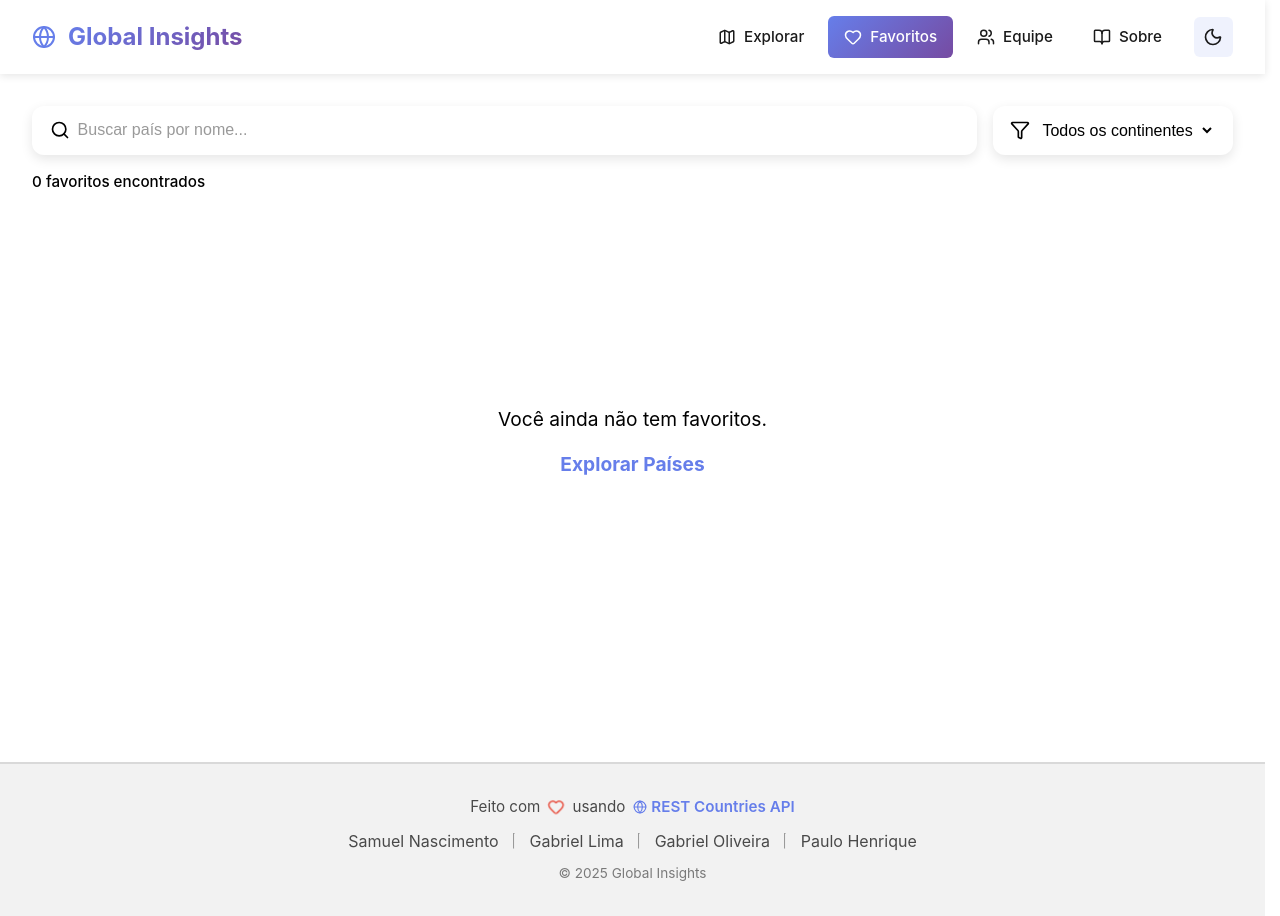
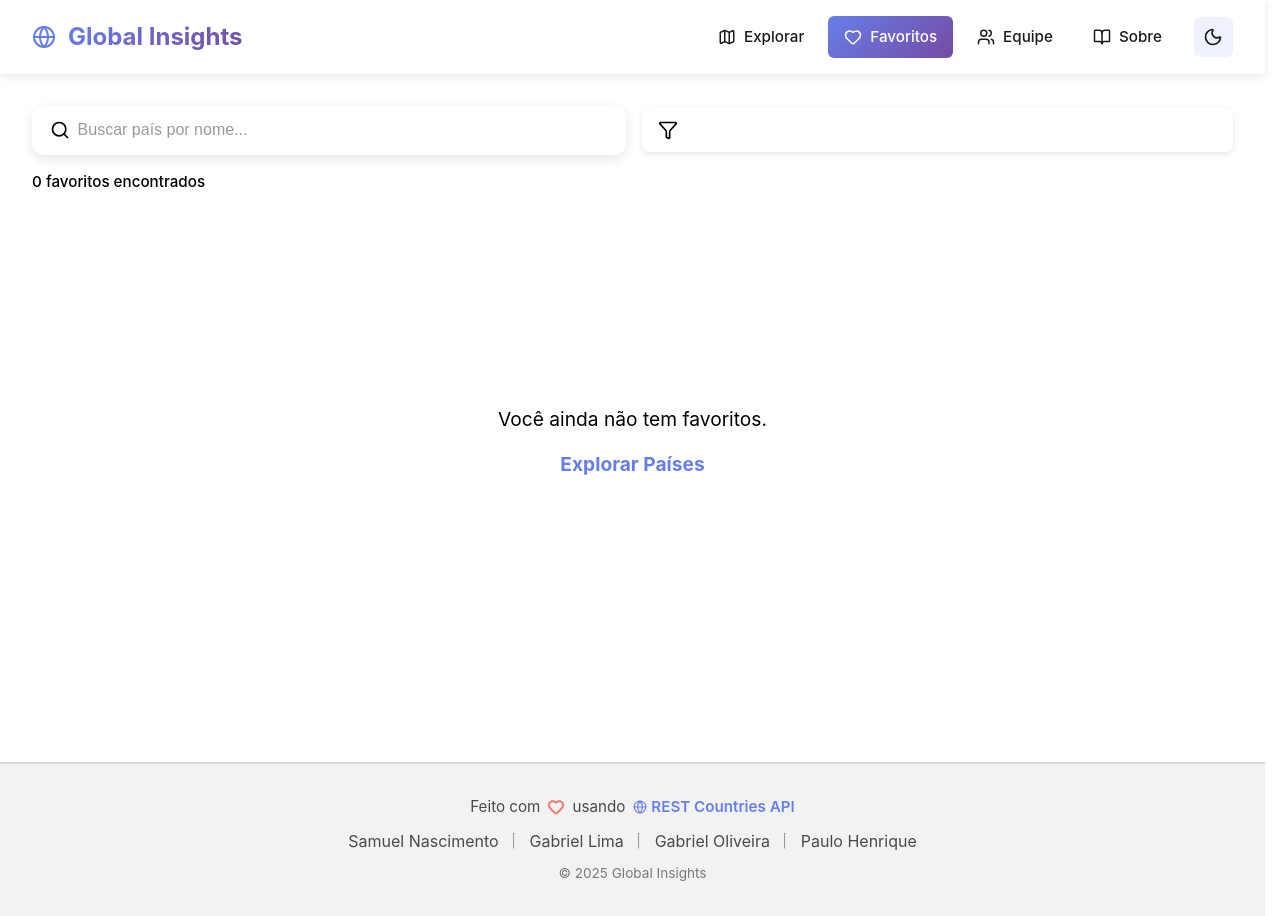
Before and after one commit to Gabriel-afk-9/aval-3-pweb, a React (Vite) app in the folder ui/: page /favorites in a window 1280 px wide. Built offline with nearby package versions, Linux system fonts and the light colour scheme.

Commit message:
REFACTOR - Separate region selection into a new Select component; update Search component to use Select; adjust styles accordingly

```diff
--- a/ui/src/components/Search.tsx
+++ b/ui/src/components/Search.tsx
@@ -1,14 +1,14 @@
 import type { Dispatch, SetStateAction } from "react";
-import { Search, Filter, X } from "lucide-react";
+import { Search, X } from "lucide-react";
 import styles from "../styles/Home/Search.module.css";
+import Select from "./Select";
 
 interface SearchComponentProps {
   searchTerm: string;
   setSearchTerm: Dispatch<SetStateAction<string>>;
   clearSearch: () => void;
-  selectedRegion: string;
-  REGIONS: { value: string; label: string }[];
-  setSelectedRegion: Dispatch<SetStateAction<string>>;
+  selectedRegion: { value: string, label: string };
+  setSelectedRegion: Dispatch<SetStateAction<{ value: string, label: string }>>;
 }
 
 export default function SearchComponent({
@@ -16,7 +16,6 @@ export default function SearchComponent({
   setSearchTerm,
   clearSearch,
   selectedRegion,
-  REGIONS,
   setSelectedRegion,
 }: SearchComponentProps) {
   return (
@@ -41,20 +40,10 @@ export default function SearchComponent({
         )}
       </div>
 
-      <div className={styles.search_regionFilter}>
-        <Filter size={20} />
-        <select
-          title="button"
-          value={selectedRegion}
-          onChange={(e) => setSelectedRegion(e.target.value)}
-        >
-          {REGIONS.map((region) => (
-            <option key={region.value} value={region.value}>
-              {region.label}
-            </option>
-          ))}
-        </select>
-      </div>
+      <Select
+      selectedRegion={selectedRegion}
+      setSelectedRegion={setSelectedRegion}
+      />
     </div>
   );
 }
--- /dev/null
+++ b/ui/src/components/Select.tsx
@@ -0,0 +1,51 @@
+import { useState, type Dispatch, type SetStateAction } from "react";
+import { Filter } from "lucide-react";
+import styles from "../styles/Home/Select.module.css";
+
+interface SelectProps {
+  selectedRegion: { value: string, label: string };
+  setSelectedRegion: Dispatch<SetStateAction<{ value: string, label: string }>>
+}
+
+export default function Select({ selectedRegion, setSelectedRegion }: SelectProps) {
+  const [isOpen, setIsOpen] = useState<boolean>(false);
+
+  const REGIONS = [
+    { value: 'all', label: 'Todos os continentes' },
+    { value: 'Africa', label: 'África' },
+    { value: 'Americas', label: 'Américas' },
+    { value: 'Asia', label: 'Ásia' },
+    { value: 'Europe', label: 'Europa' },
+    { value: 'Oceania', label: 'Oceania' },
+  ];
+
+  const toggleSelect = () => {
+    setIsOpen(!isOpen);
+  }
+
+  const handleSelect = (region: { value: string, label: string}) => {
+    setSelectedRegion(region);
+    setIsOpen(!isOpen);
+  }
+
+  return (
+    <div className={styles.regionFilter} onClick={toggleSelect}>
+      <Filter size={20} />
+      <p>{selectedRegion.label}</p>
+
+      {isOpen && (
+        <div
+        className={styles.options}
+        onClick={(e) => e.stopPropagation()}
+        >
+          {REGIONS.map((region) => (
+            <p
+            onClick={() => handleSelect(region)}
+            className={styles.option}
+            >{region.label}</p>
+          ))}
+        </div>
+      )}
+    </div>
+  )
+}
--- a/ui/src/pages/Home.tsx
+++ b/ui/src/pages/Home.tsx
@@ -6,15 +6,6 @@ import SearchComponent from '../components/Search';
 import { countryService, type Country } from '../services/countryService';
 import { favoritesStorage } from '../utils/favoritesStorage';
 import styles from '../styles/Shared.module.css';
-
-const REGIONS = [
-  { value: 'all', label: 'Todos os continentes' },
-  { value: 'Africa', label: 'África' },
-  { value: 'Americas', label: 'Américas' },
-  { value: 'Asia', label: 'Ásia' },
-  { value: 'Europe', label: 'Europa' },
-  { value: 'Oceania', label: 'Oceania' },
-];
 
 const ITEMS_PER_PAGE = 10;
 
@@ -25,7 +16,7 @@ export default function HomePage() {
   const [countries, setCountries] = useState<Country[]>([]);
   const [filteredCountries, setFilteredCountries] = useState<Country[]>([]);
   const [searchTerm, setSearchTerm] = useState('');
-  const [selectedRegion, setSelectedRegion] = useState('all');
+  const [selectedRegion, setSelectedRegion] = useState<{ value: string, label: string}>({ value: "all", label: "Todos os Continentes"});
   const [loading, setLoading] = useState(true);
   const [error, setError] = useState<string | null>(null);
   const [favorites, setFavorites] = useState<string[]>(favoritesStorage.getFavorites());
@@ -60,8 +51,8 @@ export default function HomePage() {
         } catch { result = []; }
       }
 
-      if (selectedRegion !== 'all') {
-        result = result.filter(c => c.region === selectedRegion);
+      if (selectedRegion.value !== 'all') {
+        result = result.filter(c => c.region === selectedRegion.value);
       }
 
       setFilteredCountries(result);
@@ -99,7 +90,6 @@ export default function HomePage() {
         setSearchTerm={setSearchTerm}
         clearSearch={() => setSearchTerm('')}
         selectedRegion={selectedRegion}
-        REGIONS={REGIONS}
         setSelectedRegion={setSelectedRegion}
       />
 
--- a/ui/src/styles/Home/Search.module.css
+++ b/ui/src/styles/Home/Search.module.css
@@ -66,38 +66,6 @@
   color: rgba(255, 255, 255, 0.5);
 }
 
-.search_regionFilter {
-  display: flex;
-  align-items: center;
-  gap: 0.5rem;
-  padding: 0.75rem 1rem;
-  background: white;
-  color: black;
-  border-radius: 8px;
-  box-shadow: 0 2px 6px rgba(0, 0, 0, 0.1);
-  width: 100%;
-}
-
-[data-theme="dark"] .search_regionFilter {
-  background: rgba(255, 255, 255, 0.12);
-  color: white;
-}
-
-.search_regionFilter select {
-  flex: 1;
-  border: none;
-  outline: none;
-  background: transparent;
-  font-size: 0.9rem;
-  color: inherit;
-  cursor: pointer;
-}
-
-.search_regionFilter select option {
-  background: white;
-  color: black;
-}
-
 @media (min-width: 768px) {
   .search_filtersSection {
     flex-direction: row;
--- /dev/null
+++ b/ui/src/styles/Home/Select.module.css
@@ -0,0 +1,37 @@
+.regionFilter {
+  display: flex;
+  position: relative;
+  align-items: center;
+  gap: 0.5rem;
+  padding: 0.75rem 1rem;
+  background: white;
+  color: black;
+  border-radius: 8px;
+  box-shadow: 0 2px 6px rgba(0, 0, 0, 0.1);
+  flex: 1;
+  white-space: nowrap;
+}
+
+.regionFilter:hover {
+  cursor: pointer;
+}
+
+.options {
+  display: flex;
+  flex-direction: column;
+  gap: 0.5rem;
+  background: white;
+  position: absolute;
+  top: 4rem;
+  left: 0;
+  padding: 0.75rem 1rem;
+  border-radius: 8px;
+  box-shadow: 0 2px 6px rgba(0, 0, 0, 0.1);
+  width: 100%;
+  z-index: 999;
+}
+
+[data-theme="dark"] .regionFilter, .options {
+  background: rgb(53, 56, 77);
+  color: white;
+}
```
